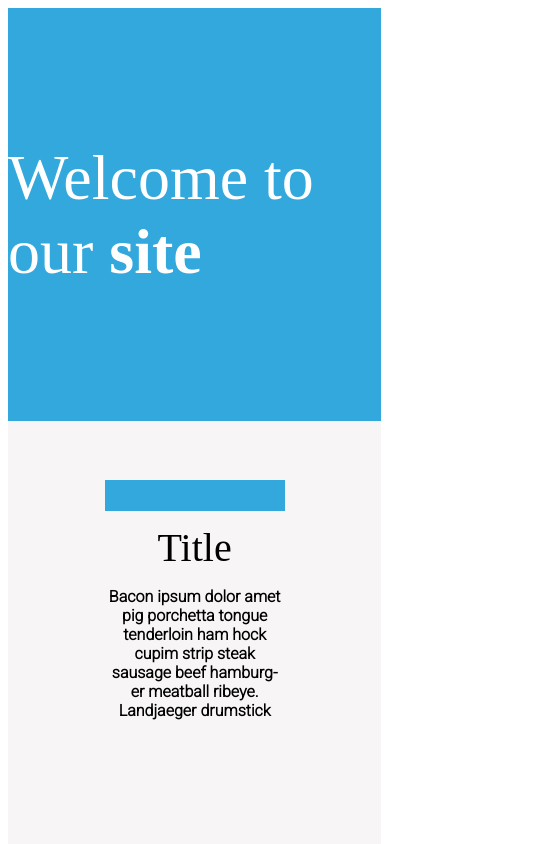
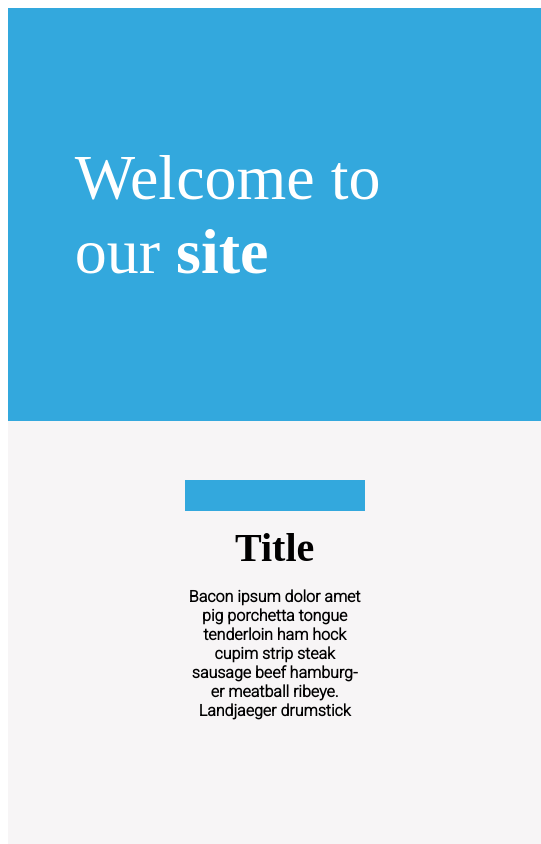
Before and after one commit to brightonyoung/First-Responsive-Website, a plain HTML site: page index.html in a window 390 px wide. Shown: the top 844 px of the page, 541 px wide, since content can reach past the window. Drawn offline with Linux system fonts and the light colour scheme; a web font is replaced by a local one.

Commit message:
font adjustments

```diff
--- a/style.css
+++ b/style.css
@@ -41,7 +41,7 @@ h2 {
 
 .container {
     display: grid;
-    grid-template-columns: 280pt 280pt 280pt;
+    grid-template-columns: 260pt 260pt 260pt;
     grid-template-rows: 280pt 280pt;
     grid-template-areas:
         "header header header"
@@ -85,7 +85,7 @@ p {
 @media (max-width: 576px) {
     .container {
         display: grid;
-        grid-template-columns: 280pt;
+        grid-template-columns: 400pt;
         grid-template-rows: 310pt 280pt 280pt 280pt;
         grid-template-areas:
         "header"
@@ -103,6 +103,15 @@ p {
         font-weight: bold;
     }
 
+    h2 {
+        font-weight: bold;
+    }
+
+    h1 {
+        max-width: 300pt;
+        margin-left: 0;
+    }
+
     section {
         background-color: rgb(247,245,246);
         color: rgb(1,0,0);
```
